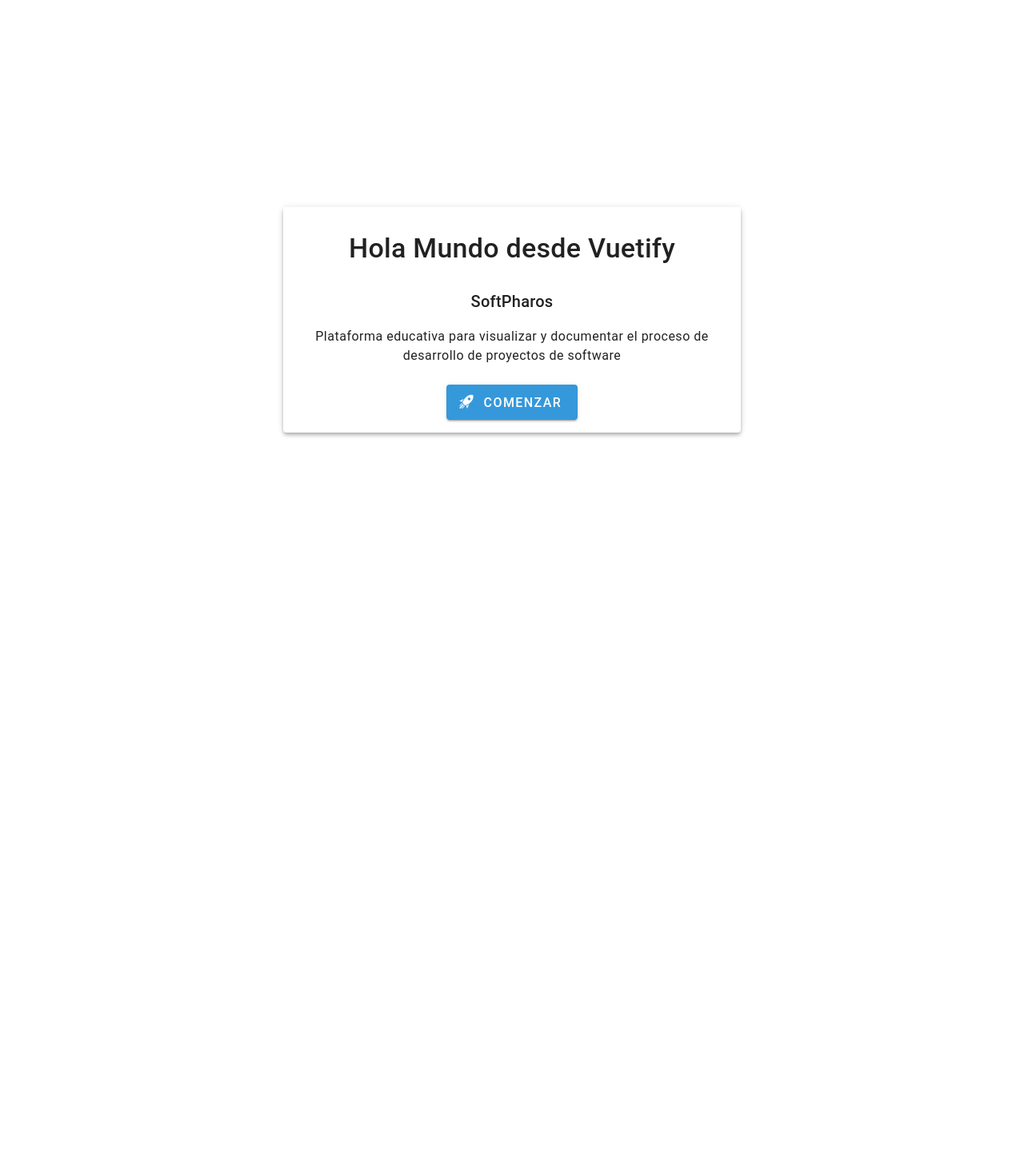
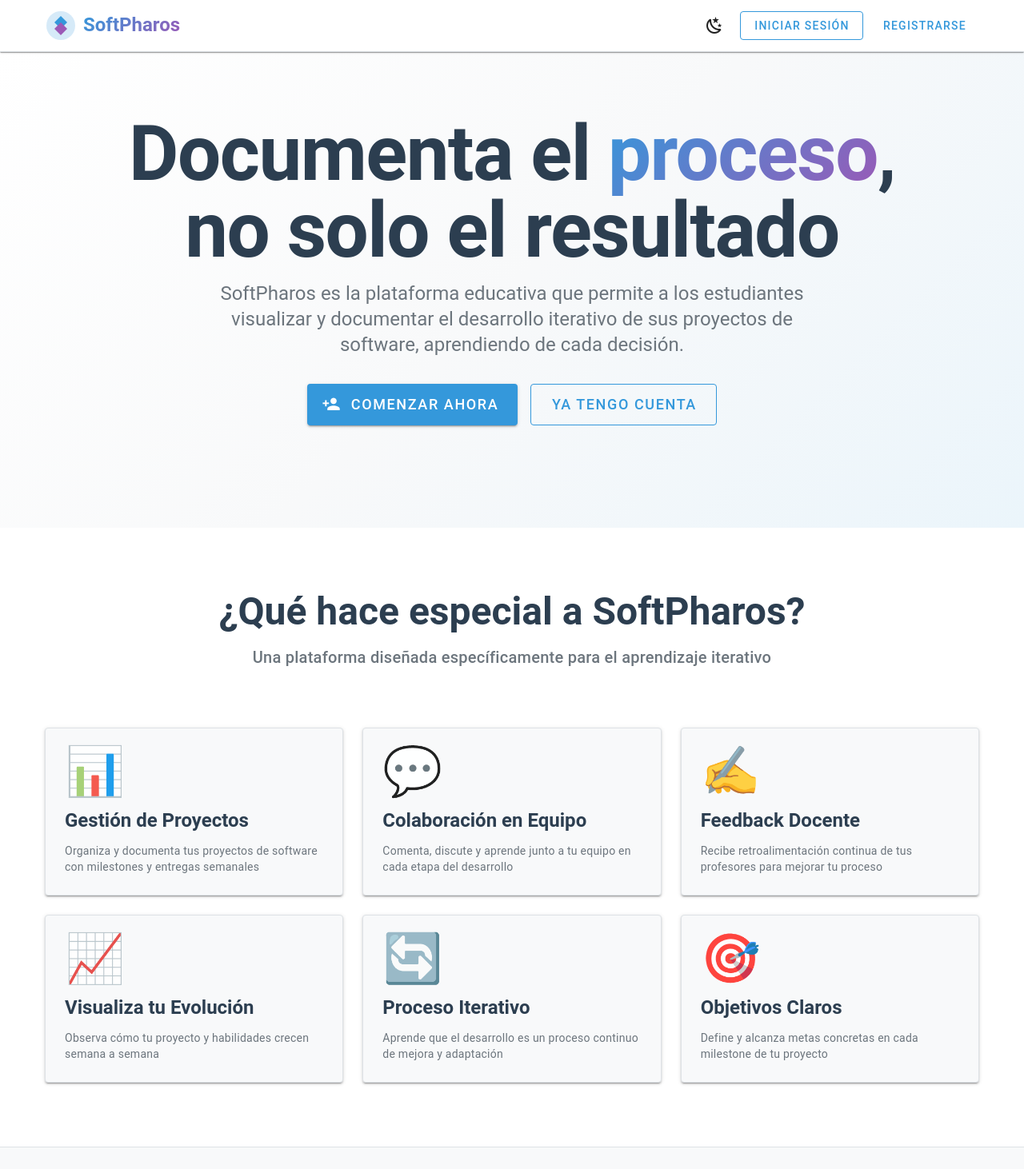
Before and after one commit to OscarAlvarezRodriguez/SoftPharos, a Vue app in the folder frontend/: page / in a window 1280 px wide. Shown: the top 1462 px of the page at 80% size. Before the commit the page ends 800 px from the top, so only its background shows below. Built offline with nearby package versions, Linux system fonts and the light colour scheme.

Commit message:
Update landing paging

```diff
--- a/frontend/src/App.vue
+++ b/frontend/src/App.vue
@@ -1,8 +1,24 @@
 <template>
   <v-app>
-    <RouterView />
+    <AppNavbar />
+
+    <v-main>
+      <RouterView />
+    </v-main>
+
+    <AppFooter />
   </v-app>
 </template>
 
 <script setup>
+import { onMounted } from 'vue'
+import { useThemeStore } from '@/stores/theme'
+import AppNavbar from '@/components/layout/AppNavbar.vue'
+import AppFooter from '@/components/layout/AppFooter.vue'
+
+const themeStore = useThemeStore()
+
+onMounted(() => {
+  themeStore.initTheme()
+})
 </script>
--- /dev/null
+++ b/frontend/src/assets/styles/theme.css
@@ -0,0 +1,62 @@
+:root {
+  --color-background: #ffffff;
+  --color-background-soft: #f8f9fa;
+  --color-background-mute: #e9ecef;
+  --color-primary-light: #ebf5fb;
+
+  --color-text: #2c3e50;
+  --color-text-secondary: #6c757d;
+
+  --color-primary: #3498db;
+  --color-primary-hover: #2980b9;
+  --color-accent: #9b59b6;
+  --color-accent-hover: #8e44ad;
+
+  --color-border: #dee2e6;
+  --color-shadow: rgba(0, 0, 0, 0.1);
+
+  --color-success: #27ae60;
+  --color-warning: #f39c12;
+  --color-danger: #e74c3c;
+}
+
+[data-theme='dark'] {
+  --color-background: #1a1a2e;
+  --color-background-soft: #16213e;
+  --color-background-mute: #0f1624;
+  --color-primary-light: #1b4f72;
+
+  --color-text: #eaeaea;
+  --color-text-secondary: #a0a0a0;
+
+  --color-primary: #5dade2;
+  --color-primary-hover: #3498db;
+  --color-accent: #bb8fce;
+  --color-accent-hover: #9b59b6;
+
+  --color-border: #2c3e50;
+  --color-shadow: rgba(0, 0, 0, 0.5);
+
+  --color-success: #2ecc71;
+  --color-warning: #f39c12;
+  --color-danger: #e74c3c;
+}
+
+* {
+  transition: background-color 0.3s ease, color 0.3s ease, border-color 0.3s ease;
+}
+
+.gradient-text {
+  background: linear-gradient(135deg, var(--color-primary), var(--color-accent));
+  -webkit-background-clip: text;
+  -webkit-text-fill-color: transparent;
+  background-clip: text;
+}
+
+.hero-background {
+  background: linear-gradient(135deg,
+    var(--color-background) 0%,
+    var(--color-background-soft) 50%,
+    var(--color-primary-light) 100%
+  );
+}
--- /dev/null
+++ b/frontend/src/components/home/HomeFeatures.vue
@@ -0,0 +1,77 @@
+<template>
+  <div class="py-16" style="background-color: var(--color-background);">
+    <v-container>
+      <v-row justify="center" class="mb-12">
+        <v-col cols="12" class="text-center">
+          <h2 class="text-h3 font-weight-bold mb-4" style="color: var(--color-text);">
+            ¿Qué hace especial a SoftPharos?
+          </h2>
+          <p class="text-h6" style="color: var(--color-text-secondary);">
+            Una plataforma diseñada específicamente para el aprendizaje iterativo
+          </p>
+        </v-col>
+      </v-row>
+
+      <v-row>
+        <v-col
+          v-for="feature in features"
+          :key="feature.title"
+          cols="12"
+          md="6"
+          lg="4"
+        >
+          <v-card
+            elevation="2"
+            class="h-100"
+            style="background-color: var(--color-background-soft); border: 1px solid var(--color-border);"
+          >
+            <v-card-text class="pa-6">
+              <div class="text-h2 mb-4">{{ feature.icon }}</div>
+              <h3 class="text-h5 font-weight-bold mb-3" style="color: var(--color-text);">
+                {{ feature.title }}
+              </h3>
+              <p style="color: var(--color-text-secondary);">
+                {{ feature.description }}
+              </p>
+            </v-card-text>
+          </v-card>
+        </v-col>
+      </v-row>
+    </v-container>
+  </div>
+</template>
+
+<script setup>
+const features = [
+  {
+    icon: '📊',
+    title: 'Gestión de Proyectos',
+    description: 'Organiza y documenta tus proyectos de software con milestones y entregas semanales'
+  },
+  {
+    icon: '💬',
+    title: 'Colaboración en Equipo',
+    description: 'Comenta, discute y aprende junto a tu equipo en cada etapa del desarrollo'
+  },
+  {
+    icon: '✍️',
+    title: 'Feedback Docente',
+    description: 'Recibe retroalimentación continua de tus profesores para mejorar tu proceso'
+  },
+  {
+    icon: '📈',
+    title: 'Visualiza tu Evolución',
+    description: 'Observa cómo tu proyecto y habilidades crecen semana a semana'
+  },
+  {
+    icon: '🔄',
+    title: 'Proceso Iterativo',
+    description: 'Aprende que el desarrollo es un proceso continuo de mejora y adaptación'
+  },
+  {
+    icon: '🎯',
+    title: 'Objetivos Claros',
+    description: 'Define y alcanza metas concretas en cada milestone de tu proyecto'
+  }
+]
+</script>
--- /dev/null
+++ b/frontend/src/components/home/HomeHero.vue
@@ -0,0 +1,43 @@
+<template>
+  <div class="hero-background py-16">
+    <v-container>
+      <v-row justify="center">
+        <v-col cols="12" class="text-center">
+          <h1 class="text-h2 text-sm-h1 font-weight-bold mb-4" style="color: var(--color-text);">
+            Documenta el <span class="gradient-text">proceso</span>,<br>
+            no solo el resultado
+          </h1>
+
+          <p class="text-h6 text-sm-h5 mb-8 mx-auto" style="color: var(--color-text-secondary); max-width: 800px;">
+            SoftPharos es la plataforma educativa que permite a los estudiantes visualizar
+            y documentar el desarrollo iterativo de sus proyectos de software, aprendiendo
+            de cada decisión.
+          </p>
+
+          <div class="d-flex flex-column flex-sm-row justify-center ga-4 mb-12">
+            <v-btn
+              to="/register"
+              color="primary"
+              size="x-large"
+              prepend-icon="mdi-account-plus"
+            >
+              Comenzar Ahora
+            </v-btn>
+
+            <v-btn
+              to="/login"
+              variant="outlined"
+              color="primary"
+              size="x-large"
+            >
+              Ya tengo cuenta
+            </v-btn>
+          </div>
+        </v-col>
+      </v-row>
+    </v-container>
+  </div>
+</template>
+
+<script setup>
+</script>
--- /dev/null
+++ b/frontend/src/components/layout/AppFooter.vue
@@ -0,0 +1,42 @@
+<template>
+  <v-footer style="background-color: var(--color-background-soft); border-top: 1px solid var(--color-border);">
+    <v-container>
+      <v-row>
+        <v-col cols="12" md="4">
+          <h3 class="gradient-text text-h6 font-weight-bold mb-2">SoftPharos</h3>
+          <p style="color: var(--color-text-secondary);">
+            Iluminando el camino del desarrollo de software iterativo
+          </p>
+        </v-col>
+
+        <v-col cols="12" md="4">
+          <h4 class="font-weight-bold mb-2" style="color: var(--color-text);">Universidad</h4>
+          <p style="color: var(--color-text-secondary);">Universidad Nacional de Colombia</p>
+          <p style="color: var(--color-text-secondary);">Sede Bogotá</p>
+        </v-col>
+
+        <v-col cols="12" md="4">
+          <h4 class="font-weight-bold mb-2" style="color: var(--color-text);">Curso</h4>
+          <p style="color: var(--color-text-secondary);">Ingeniería de Software I</p>
+          <p style="color: var(--color-text-secondary);">{{ currentYear }}</p>
+        </v-col>
+      </v-row>
+
+      <v-divider class="my-4" style="border-color: var(--color-border);"></v-divider>
+
+      <v-row>
+        <v-col cols="12" class="text-center">
+          <p style="color: var(--color-text-secondary);">
+            &copy; {{ currentYear }} SoftPharos. Proyecto académico UNAL.
+          </p>
+        </v-col>
+      </v-row>
+    </v-container>
+  </v-footer>
+</template>
+
+<script setup>
+import { computed } from 'vue'
+
+const currentYear = computed(() => new Date().getFullYear())
+</script>
--- /dev/null
+++ b/frontend/src/components/layout/AppNavbar.vue
@@ -0,0 +1,46 @@
+<template>
+  <v-app-bar elevation="1" style="background-color: var(--color-background); border-bottom: 1px solid var(--color-border);">
+    <v-container class="d-flex align-center">
+      <v-app-bar-title>
+        <router-link to="/" class="d-flex align-center text-decoration-none">
+          <v-avatar size="40" class="mr-2">
+            <svg width="40" height="40" viewBox="0 0 40 40">
+              <circle cx="20" cy="20" r="18" :fill="colors.primary" opacity="0.2"/>
+              <path d="M20 8L28 16L20 24L12 16L20 8Z" :fill="colors.primary"/>
+              <path d="M20 16L28 24L20 32L12 24L20 16Z" :fill="colors.accent"/>
+            </svg>
+          </v-avatar>
+          <span class="gradient-text text-h5 font-weight-bold">SoftPharos</span>
+        </router-link>
+      </v-app-bar-title>
+
+      <v-spacer></v-spacer>
+
+      <v-btn
+        :icon="themeStore.currentTheme === 'dark' ? 'mdi-white-balance-sunny' : 'mdi-weather-night'"
+        @click="themeStore.toggleTheme"
+        variant="text"
+      ></v-btn>
+
+      <v-btn to="/login" variant="outlined" color="primary" class="ml-2">
+        Iniciar Sesión
+      </v-btn>
+
+      <v-btn to="/register" color="primary" class="ml-2">
+        Registrarse
+      </v-btn>
+    </v-container>
+  </v-app-bar>
+</template>
+
+<script setup>
+import { computed } from 'vue'
+import { useThemeStore } from '@/stores/theme'
+
+const themeStore = useThemeStore()
+
+const colors = computed(() => ({
+  primary: 'var(--color-primary)',
+  accent: 'var(--color-accent)'
+}))
+</script>
--- a/frontend/src/main.js
+++ b/frontend/src/main.js
@@ -1,3 +1,4 @@
+import '@/assets/styles/theme.css'
 import { createApp } from 'vue'
 import { createPinia } from 'pinia'
 import App from './App.vue'
--- a/frontend/src/views/HomeView.vue
+++ b/frontend/src/views/HomeView.vue
@@ -1,36 +1,11 @@
 <template>
-  <v-container class="fill-height">
-    <v-row justify="center" align="center">
-      <v-col cols="12" sm="8" md="6">
-        <v-card elevation="4">
-          <v-card-title class="text-h4 text-center pa-6">
-            Hola Mundo desde Vuetify
-          </v-card-title>
-
-          <v-card-text class="text-center">
-            <p class="text-h6 mb-4">SoftPharos</p>
-            <p class="text-body-1 mb-6">
-              Plataforma educativa para visualizar y documentar el proceso
-              de desarrollo de proyectos de software
-            </p>
-
-            <v-btn
-              color="primary"
-              size="large"
-              prepend-icon="mdi-rocket-launch"
-              @click="handleClick"
-            >
-              Comenzar
-            </v-btn>
-          </v-card-text>
-        </v-card>
-      </v-col>
-    </v-row>
-  </v-container>
+  <div>
+    <HomeHero />
+    <HomeFeatures />
+  </div>
 </template>
 
 <script setup>
-function handleClick() {
-  console.log('¡Botón Vuetify funcionando!')
-}
+import HomeHero from '@/components/home/HomeHero.vue'
+import HomeFeatures from '@/components/home/HomeFeatures.vue'
 </script>
--- a/frontend/src/views/LoginView.vue
+++ b/frontend/src/views/LoginView.vue
@@ -7,7 +7,7 @@
             Iniciar Sesión
           </v-card-title>
 
-          <v-card-text class="text-center">
+          <v-card-text class="text-center pa-6">
             <p class="text-body-1 mb-4">
               Página en construcción...
             </p>
--- a/frontend/src/views/RegisterView.vue
+++ b/frontend/src/views/RegisterView.vue
@@ -7,7 +7,7 @@
             Registrarse
           </v-card-title>
 
-          <v-card-text class="text-center">
+          <v-card-text class="text-center pa-6">
             <p class="text-body-1 mb-4">
               Página en construcción...
             </p>
```
Also changed, not shown: 1 other file (tests, documents, lock files or other folders).
